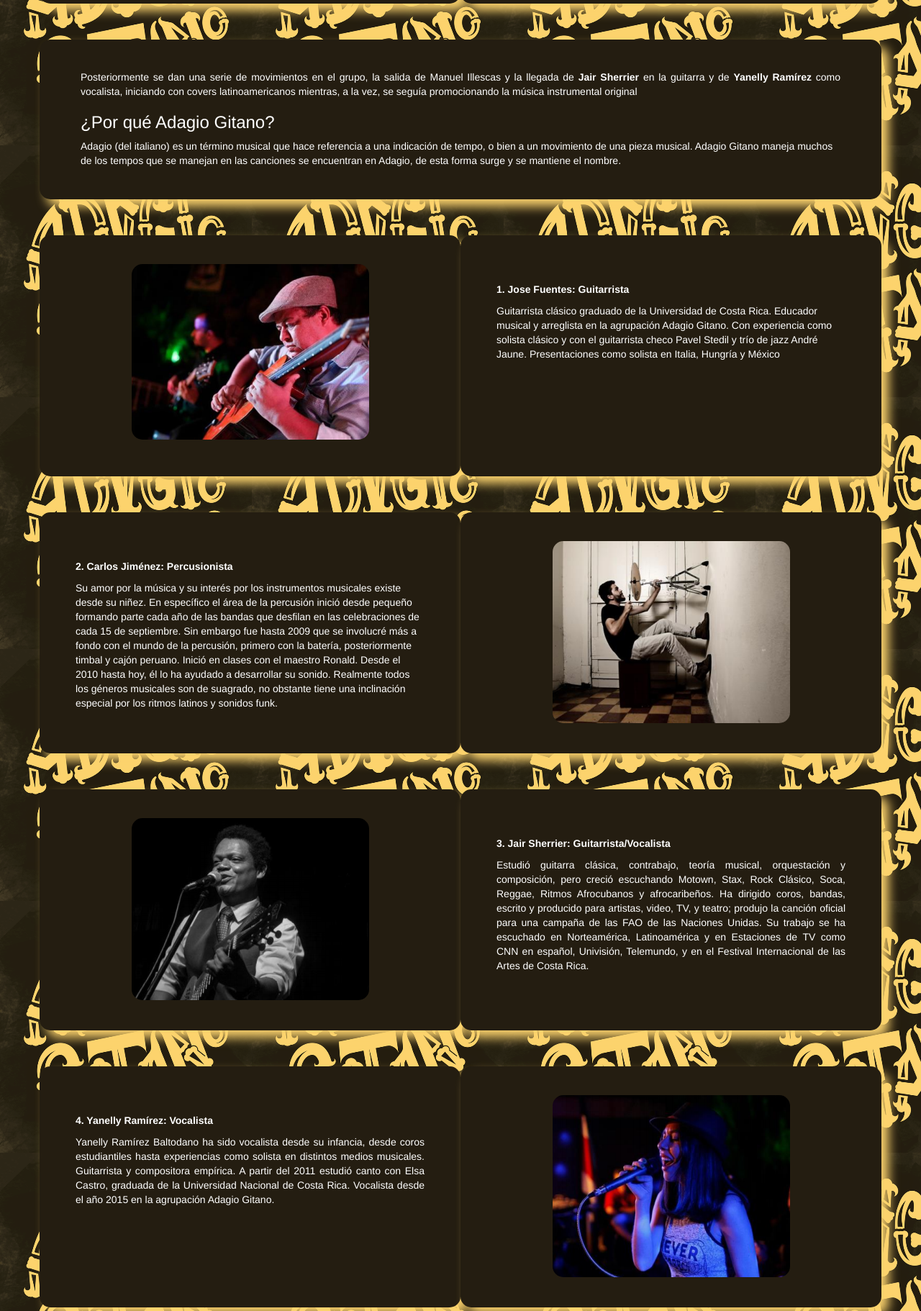
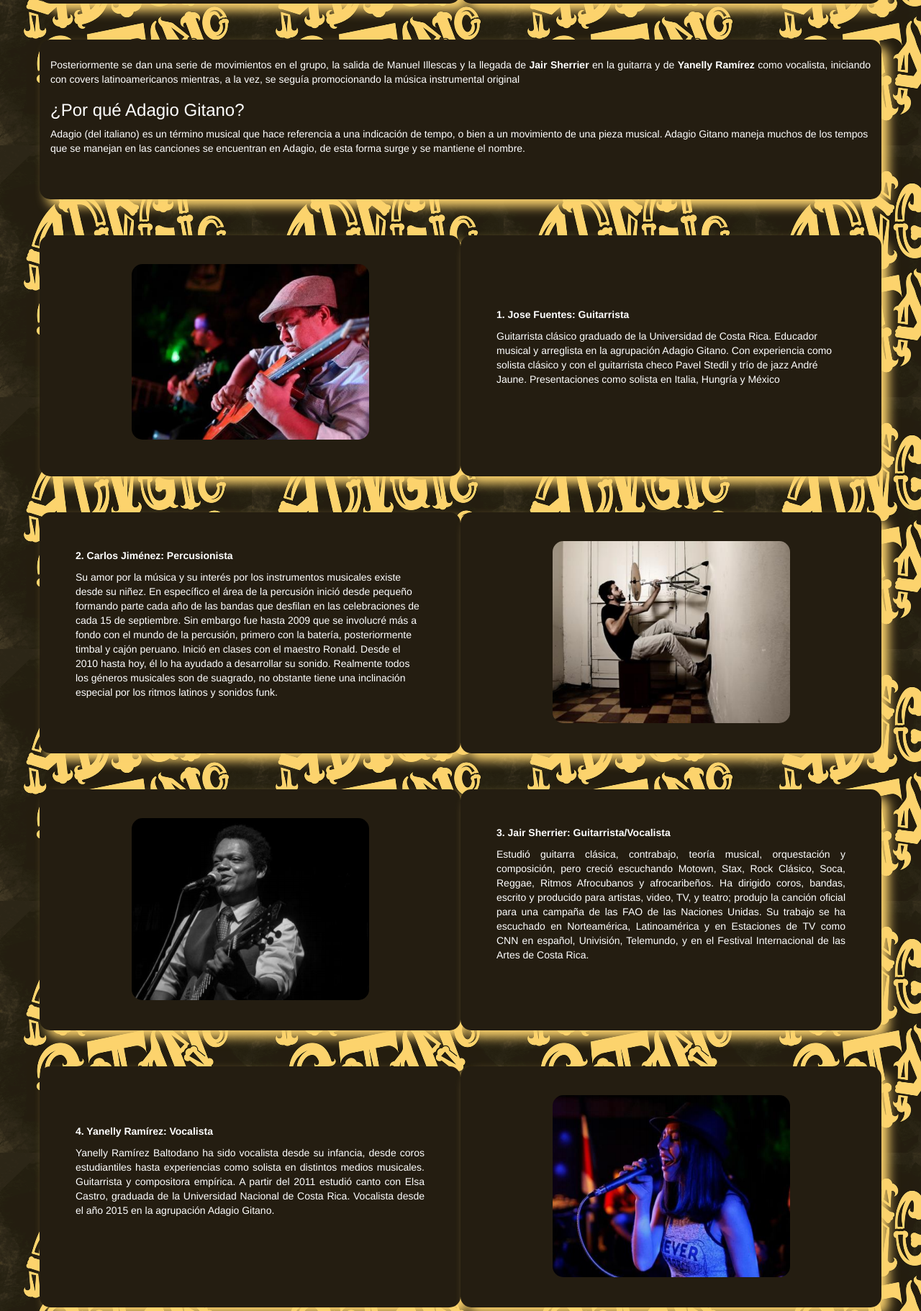
Before and after one commit to AdagioGitano/adagiogitano.github.io, a plain HTML site: page acercade.html in a window 1280 px wide. Shown: the part 498-2320 px from the top of the page at 72% size. Drawn offline with nearby package versions, Linux system fonts and the light colour scheme.

Commit message:
Se modifican los estilos de los parrafos de la pagina acercade.html

```diff
--- a/acercade.html
+++ b/acercade.html
@@ -88,7 +88,7 @@
                 <img src="images/Integrantes/Jose.png" class="img-responsive image-acerca1" alt="José" />
             </div>
             <div class="col-acercade1 col-xs-12 col-sm-6 info">
-                <div class="text-acercade">
+                <div class="text-acercade2">
                     <p class="text-justify">
                         <strong>1. Jose Fuentes: Guitarrista</strong>
                     </p>
@@ -106,7 +106,7 @@
         </div>
         <div class="row">
             <div class="col-acercade1 col-xs-12 col-sm-6 info">
-                <div class="text-acercade">
+                <div class="text-acercade3">
                     <p class="text-justify">
                         <strong>2. Carlos Jiménez: Percusionista</strong>
                     </p>
@@ -136,7 +136,7 @@
                 <img src="images/Integrantes/Jair.png" class="img-responsive image-acerca1" alt="Jair" />
             </div>
             <div class="col-acercade1 col-xs-12 col-sm-6 info">
-                <div class="text-acercade">
+                <div class="text-acercade4">
                     <p class="text-justify">
                         <strong>3. Jair Sherrier: Guitarrista/Vocalista</strong>
                     </p>
@@ -159,7 +159,7 @@
         </div>
         <div class="row">
             <div class="col-acercade1 col-xs-12 col-sm-6 info">
-                <div class="text-acercade">
+                <div class="text-acercade5">
                     <p class="text-justify">
                         <strong>4. Yanelly Ramírez: Vocalista</strong>
                     </p>
@@ -187,7 +187,7 @@
                 <img src="images/Integrantes/Gabriel.png" alt="Gabriel" class="img-responsive image-acerca1" />
             </div>
             <div class="col-acercade1 col-xs-12 col-sm-6 info">
-                <div class="text-acercade">
+                <div class="text-acercade6">
                     <p class="text-justify">
                         <strong>5. Gabriel Villavicencio: Bajista</strong>
                     </p>
--- a/css/style.css
+++ b/css/style.css
@@ -90,14 +90,12 @@ label {
     margin: 5px auto;
 }
 
-.text-acercade {
+.text-acercade,.text-acercade1,
+.text-acercade2,.text-acercade3,
+.text-acercade4,.text-acercade5,
+.text-acercade6  {
     color: white;
 }
-
-.text-acercade1 {
-    color: white;
-}
-
 
 /*  CONTACTO */
 
@@ -308,8 +306,10 @@ footer {
     .informacion-acercade {
         margin: 15% auto;
     }
-    .text-acercade1 {
-        padding-top: 40px;
+    .text-acercade1, .text-acercade2,
+    .text-acercade3, .text-acercade4,
+    .text-acercade5, .text-acercade6 {
+        padding-top: 10px;
     }
     /* INDEX */
     .informacion-index {
@@ -386,11 +386,27 @@ footer {
         margin: 0 auto;
     }
     .text-acercade {
-        padding-top: 15px;
+        padding-top: 45px;
     }
     .text-acercade1 {
-        padding: 70px
+        padding-top: 60px
     }
+    .text-acercade2 {
+        padding-top: 80px
+    }
+    .text-acercade3 {
+        padding-top: 8px
+    }
+    .text-acercade4 {
+        padding-top: 35px
+    }
+    .text-acercade5 {
+        padding-top: 75px
+    }
+    .text-acercade6 {
+        padding-top: 68px
+    }
+
     .col-acercade1 {
         height: 328px;
     }
@@ -460,8 +476,26 @@ footer {
     .image-acercade {
         border-radius: 15px;
     }
+    .text-acercade {
+        padding-top: 25px;
+    }
     .text-acercade1 {
-        padding: 42px;
+        padding-top: 25px;
+    }
+    .text-acercade2 {
+        padding-top: 50px;
+    }
+    .text-acercade3 {
+        padding-top: 0;
+    }
+    .text-acercade4 {
+        padding-top: 0;
+    }
+    .text-acercade5 {
+        padding-top: 30px
+    }
+    .text-acercade6 {
+        padding-top: 25px
     }
     /*Multimedia*/
     iframe {
```
